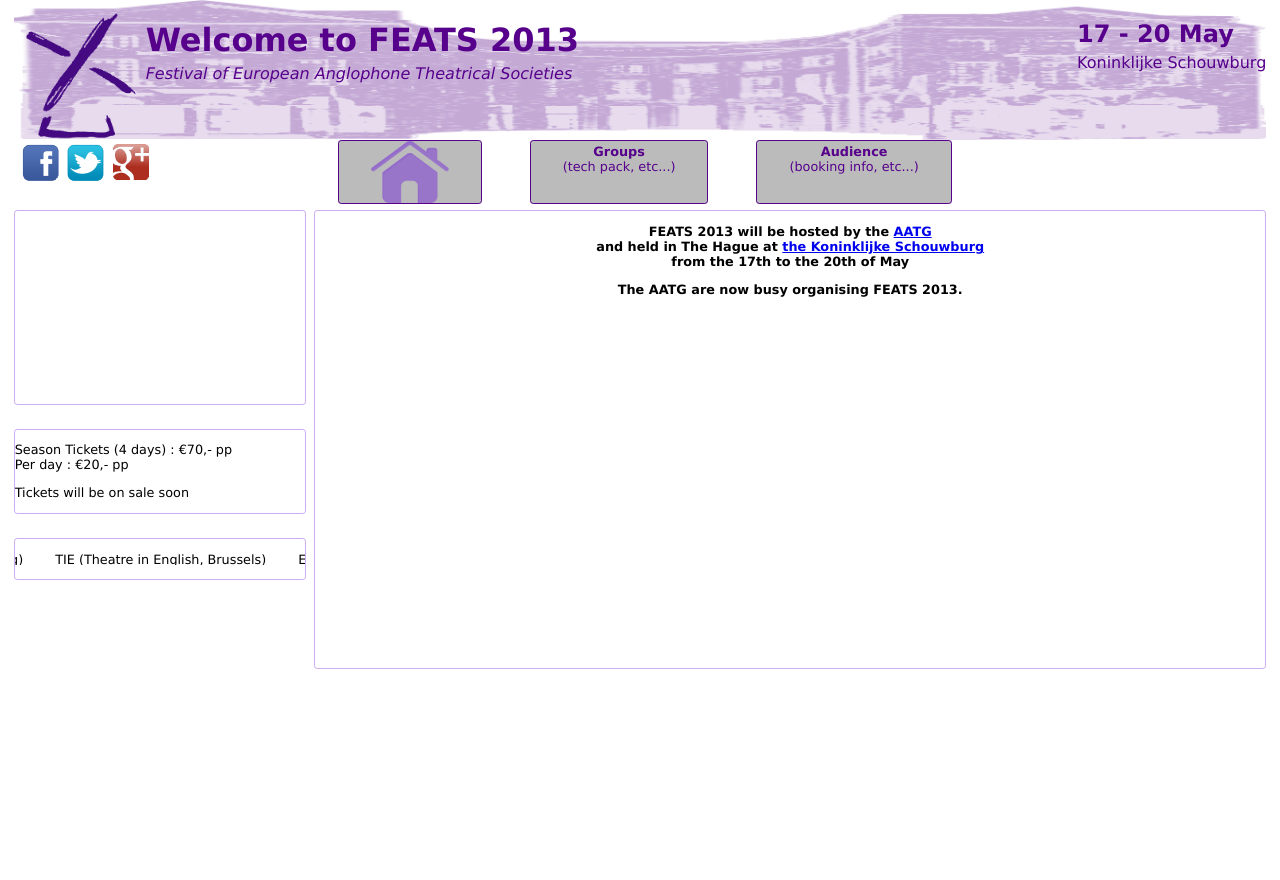
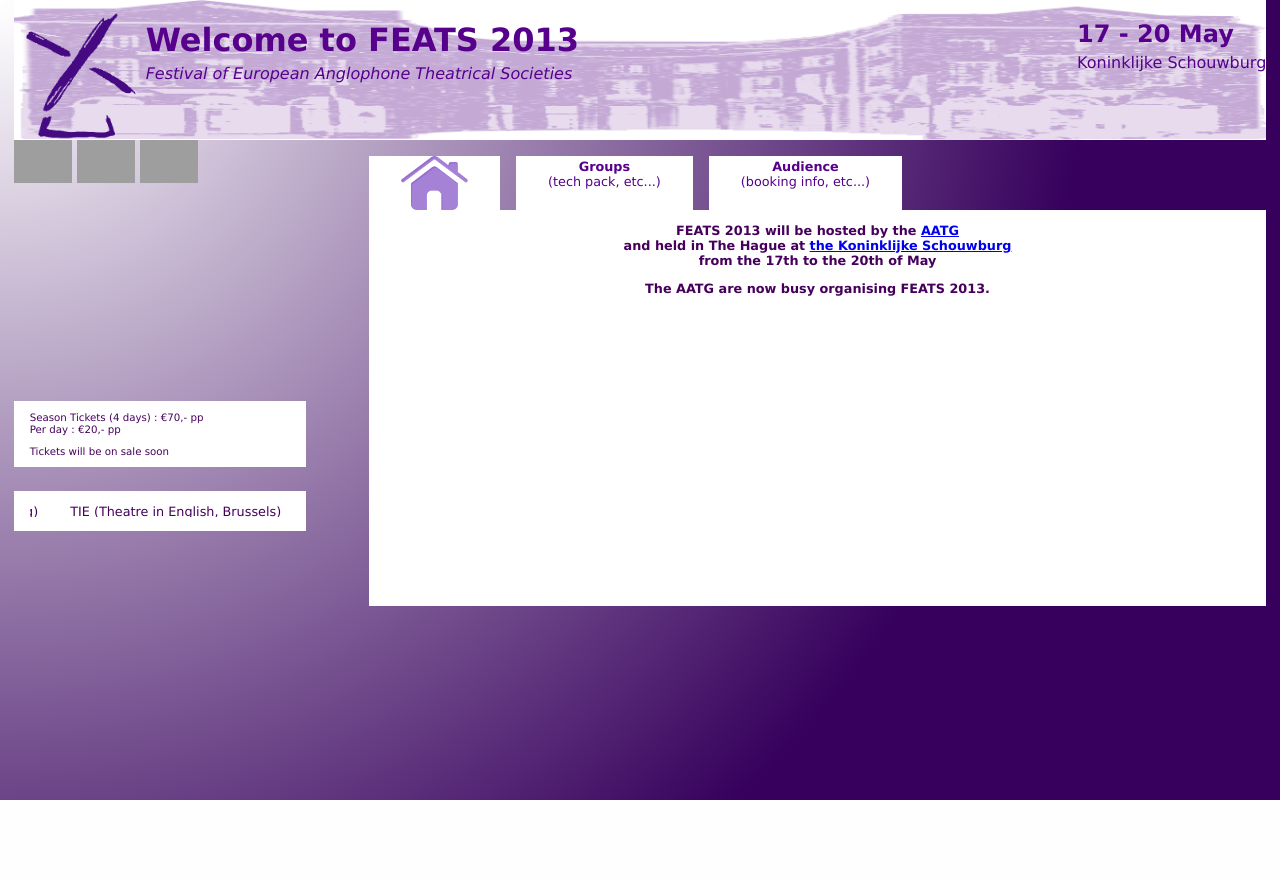
Before and after one commit to paysdoc/feats, a PHP site: page / in a window 1280 px wide. After the commit the page ends 800 px from the top, so only its background shows below. Run offline with PHP 8.4, Linux system fonts and the light colour scheme; a map, chart or similar area stays blank; some libraries are stand-ins or nearby versions; grey boxes are pictures that could not be loaded.

Commit message:
improved styling

```diff
--- a/domains/feats.nl/public_html/css/feats.css
+++ b/domains/feats.nl/public_html/css/feats.css
@@ -1,21 +1,29 @@
 body {
 	position:absolute;
-	background-color: #ffffff;
-	color: #000000;
+	color: #46005c;
 	font-family: Bauhaus,Verdana, Geneva, sans-serif;
 	height:100%;
 	width:100%;
 	margin:0;
 	padding:0;
 }
+#TheWholePage {
+	height: 100%;
+	background-image: -ms-radial-gradient(left top, circle farthest-side, #FFFFFF 0%, #36005C 85%);
+	background-image: -moz-radial-gradient(left top, circle farthest-side, #FFFFFF 0%, #36005C 85%);
+	background-image: -o-radial-gradient(left top, circle farthest-side, #FFFFFF 0%, #36005C 85%);
+	background-image: -webkit-gradient(radial, left top, 0, left top, 970, color-stop(0, #FFFFFF), color-stop(1, #36005C));
+	background-image: -webkit-radial-gradient(left top, circle farthest-side, #FFFFFF 0%, #36005C 85%);
+	background-image: radial-gradient(circle farthest-side at left top, #FFFFFF 0%, #36005C 85%);
+}
 #Header {
-	background: url("/img/ks_watermark.png") no-repeat;
+	background: #ffffff url("/img/ks_watermark.png") no-repeat;
 	background-size: 100% 100%;
 	height:17.44%;
 	margin: 0 1.07% 0 1.07%;
 }
 #Top {
-	height:75.46%;
+	height:65.46%;
 	margin: 0 1.07% 0 1.07%;
 	padding: 0;
 }
@@ -24,7 +32,6 @@
 	margin: 0 1.07% 0 1.07%;
 }
 #Footer {
-	display:block;
 	height:5.22%;
 	margin: 0 1.07% 0 1.07%;
 }
@@ -34,26 +41,24 @@
 	width:100%;
 }
 #Info {
-	display:block;
 	height:79.57%;
 	width:23.33%;
 	float:left;
 }
 #Content_Container {
 	height:79.57%;
-	width:76.66%;
+	width:71.66%;
 	margin: 0;
 	float:right;
 	word-wrap:break-word;
 }
 #Content {
-	margin: 0.5rem 0 0 0.5rem;
+	margin: 1rem 0 0 0;
 	height: 95%;
 }
 #Menu_Landscape {
-	display:block;
 	height:100%;
-	width:76.66%;
+	width:71.66%;
 	float:right;
 }
 #Menu {
@@ -66,11 +71,9 @@
 	text-align: center;
 	font-size: 0.8rem;
 	color: #56008c;
-	background-color: #bbbbbb;
-	margin: 0 1rem 0 2rem;
+	background-color: #ffffff;
+	margin: 1rem 1rem 0 0;
 	padding: 0 2rem 0 2rem;
-	border: 1px #56008c solid;
-	border-radius: 0.2rem;
 	cursor: pointer;
 }
 .menu_text {
@@ -81,21 +84,19 @@
 	height:100%;
 	float:left;
 }
+#Social-icons {
+	margin-top: 1rem;
+}
 #Pictures {
 	display:none;
 	position:relative;
 	height:80%;
 	top: 10%;
 }
-#Pictures .box {
-	margin: 0;
-}
 #Map {
 	height:40%;
-	border: 1px #ccadf4 solid;
-	border-radius: 0.2rem;
 	overflow: hidden;
-	margin: 0.5rem 0 0 0;
+	margin: 1rem 0 0 0;
 }
 .tickercontainer {
 	overflow:hidden;
@@ -120,9 +121,14 @@
 	margin: 0;
 	padding-right: 2rem;
 }
+#Tickets {
+	font-size: 0.8rem;
+}
 .logo {
+	float:left
+}
+.img {
 	height:100%;
-	float:left
 }
 .heading {
 	float:left;
@@ -158,29 +164,11 @@
 	max-width: 15rem;
 }
 .box {
-	border: 1px #ccadf4 solid;
-	border-radius: 0.2rem;
+	background-color: #ffffff;
 	overflow: hidden;
 	margin: 1.5rem 0 0 0;
-	font-size: 0.8rem;
-}
-#social-icons {
-}
-.social {
-	float:left;
-	background: url('/img/social.png') no-repeat;
-	height: 37px;
-	width: 37px;
-	margin: 0.3rem 0 0 0.5rem
-}
-.twitter {
-	background-position: -2px -9px;
-}
-.facebook {
-	background-position: -2px -129px;
-}
-.googleplus {
-	background-position: -2px -169px;
+	padding: 0 1rem 0 1rem;
+	font-size: 0.8em;
 }
 @media screen and (max-height: 500px) {
 	html {
@@ -191,7 +179,7 @@
 	html {
 		font-size: 80%;
 	}
-	.logo, .menuitem {
+	.img, .menuitem {
 		height:80%;
 	}
 }
@@ -204,7 +192,7 @@
 	html {
 		font-size: 60%;
 	}
-	.logo, .menuitem {
+	.img, .menuitem {
 		height:60%;
 	}
 }
@@ -217,7 +205,7 @@
 	html {
 		font-size: 40%;
 	}
-	.logo, .menuitem {
+	.img, .menuitem {
 		height:40%;
 	}
 }
--- a/domains/feats.nl/public_html/css/feats_5_3.css
+++ b/domains/feats.nl/public_html/css/feats_5_3.css
@@ -1,6 +1,4 @@
 #Header {
-	background: url("/img/ks_watermark.png") no-repeat;
-	background-size: 100% 100%;
 	height:17.44%;
 	margin: 0 1.07% 0 1.07%;
 }
@@ -19,7 +17,7 @@
 }
 #Menu_Container, #Info {
 	height:100%;
-	width:22.75%;
+	width:18.75%;
 	float:left;
 }
 #Info {
@@ -32,7 +30,7 @@
 	word-wrap:break-word;
 }
 #Content {
-	margin: 0.5rem;
+	margin: 1rem 0 0 0;
 }
 #Menu_Landscape {
 	width:100%;
@@ -43,18 +41,14 @@
 	height:19.16%;
 	width:100%;
 }
+#Map {
+	margin: 1rem 0 0 0;
+}
 .menuitem {
 	height: 2.2rem;
-	width: 100%;
-	text-align: center;
-	font-size: 0.8rem;
-	color: #56008c;
-	background-color: #bbbbbb;
+	width: 70%;
 	margin: 1rem 0 0 0;
 	padding: 0;
-	border: 1px #56008c solid;
-	cursor: pointer;
-	clear: left;
 }
 .menuitem hover {
 	color: #ccadf4;
--- a/domains/feats.nl/public_html/css/feats_handheld.css
+++ b/domains/feats.nl/public_html/css/feats_handheld.css
@@ -1,23 +1,18 @@
 body {
-	position:absolute;
 	background: #000000;
 	color: #ffffff;
-	font-family: Bauhaus,Verdana, Geneva, sans-serif;
-	height:100%;
-	width:100%;
-	margin:0;
-	padding:0;
+}
+#TheWholePage {
+	background: #26005c;
 }
 #Header {
-	background: #ffffff url("/img/ks_watermark.png") no-repeat;
-	background-size: 100% 100%;
-	height:126px;
+	height:12.5%;
 	margin: 0;
-	padding: 2px;
 }
 #Top {
 	margin: 0;
 	padding: 0;
+	height:67.5%%;
 }
 #Footer {
 	display:none;
@@ -25,7 +20,7 @@
 #Menu{
 	display:block;
 	width:100%;
-	height:110px;
+	height:12.5%;
 }
 #Info {
 	display:none;
@@ -33,9 +28,7 @@
 #Content_Container {
 	height:100%;
 	width:100%;
-	margin: 0;
 	float:none;
-	word-wrap:break-word;
 }
 #Bottom {
 	display:none;
@@ -43,185 +36,45 @@
 #Menu_Container{
 	position:absolute;
 	bottom:0;
+	left: 25%;
 }
 .menubutton {
 	float:left;
 	height: 100%;
 	width:16.66%;
-	background-color: #bbbbbb;
+	background-color: #ffffff;
 	margin: 0;
 	padding: 0;
-	border: none;
-	border-radius: 0;
 	cursor: pointer;
 }
 .menuitem {
-	text-align: center;
-	font-size: 0.8rem;
 	width: 100%;
 	height: 100%;
-	color: #56008c;
-	background-color: #bbbbbb;
 	margin: 0;
 	padding: 0;
-	border: 1px #56008c solid;
-	border-radius: 0;
-}
-.menuitem img {
-    max-height: 110px;
+	border-style:groove;
+	border-width:2px;
+	border-color:#888888;
 }
 .menu_text {
-	margin-top: 25px;
+	margin-top: 2em;
 }
 #Menu_Landscape {
 	display:none;
 }
 #Social {
 	width:100%;
-	height:100%;
+	height:90%;
+	margin-top: 0.5rem;
 	float:left;
 }
 .box {
-	border: none;
-	margin: 0;
-	padding: 0;
+	background:#26005c;
 }
 #Pictures {
 	display:none;
-	position:relative;
-	height:80%;
-	top: 10%;
-}
-#Pictures .box {
-	margin: 0;
 }
 #Map {
-	height:40%;
-	border: 1px #ccadf4 solid;
-	border-radius: 0.2rem;
-	overflow: hidden;
+	height:100%;
 	margin: 0.5rem 0 0 0;
 }
-.tickercontainer {
-	overflow:hidden;
-	margin:0;
-	padding:0;
-	height: 2.5rem;
-}
-.tickercontainer .mask {
-	position: relative;
-	top: 0.8rem;
-	height: 0.8rem;
-	overflow: hidden;
-}
-#Marquee ul.newsticker {
-	position:relative;
-	list-style-type:none;
-	margin:0;
-	padding:0;
-}
-#Marquee ul.newsticker li {
-	float: left;
-	margin: 0;
-	padding-right: 2rem;
-}
-.logo {
-	height:100%;
-	float:left
-}
-.heading {
-	float:left;
-	color:#56008c;
-}
-.date {
-	float:right;
-	color:#56008c;
-}
-.heading h1 {
-	text-align: center;
-}
-.heading h1, .date h2 {
-	margin-bottom: 5px;
-}
-.par {
-	height:100%;
-	font-size: 0.8rem;
-	text-align:center;
-}
-.counter {
-	text-align:center;
-	position:relative;
-	top:10%
-}
-.cell {
-	width: 33%;
-	float: left;
-}
-.cell img {
-	margin-left: 2rem;
-	text-align: center;
-	max-width: 15rem;
-}
-.box {
-	border: none;
-	overflow: hidden;
-	margin: 1.5rem 0 0 0;
-	font-size: 0.8rem;
-}
-#social-icons {
-}
-.social {
-	float:left;
-	background: url('/img/social.png') no-repeat;
-	height: 37px;
-	width: 37px;
-	margin: 0.3rem 0 0 0.5rem
-}
-.twitter {
-	background-position: -2px -9px;
-}
-.facebook {
-	background-position: -2px -129px;
-}
-.googleplus {
-	background-position: -2px -169px;
-}
-@media screen and (max-height: 500px) {
-	html {
-		font-size: 80%;
-	}
-}
-@media screen and (max-width: 900px) {
-	html {
-		font-size: 80%;
-	}
-	.logo {
-		height:80%;
-	}
-}
-@media screen and (max-height: 400px) {
-	html {
-		font-size: 60%;
-	}
-}
-@media screen and (max-width: 800px) {
-	html {
-		font-size: 60%;
-	}
-	.logo {
-		height:60%;
-	}
-}
-@media screen and (max-height: 300px) {
-	html {
-		font-size: 40%;
-	}
-}
-@media screen and (max-width: 620px) {
-	html {
-		font-size: 40%;
-	}
-	.logo {
-		height:40%;
-	}
-}
--- a/domains/feats.nl/public_html/index.html
+++ b/domains/feats.nl/public_html/index.html
@@ -28,8 +28,9 @@
 </head>
 
 <body>
+    <div id="TheWholePage">
 	<div id="Header">
-		<img src="/img/logo_animated.gif" alt="feats animated logo" class="logo"/>
+		<img src="/img/logo_animated.gif" alt="feats animated logo" class="img logo"/>
 		<div class="heading">
 			<h1>Welcome to FEATS 2013</h1>
 			<i>Festival of European Anglophone Theatrical Societies</i>
@@ -84,11 +85,9 @@
 				</div>
 			</div>
 			<div id="Social">
-				<div id="social-icons">
-					<a href="http://www.facebook.com/groups/248508651916737" target="_blank" class="social facebook" title="follow us on Facebook"></a>
-					<a href="https://twitter.com/FEATStheHague" target="_blank" class="social twitter" title="follow us on Twitter"></a>
-					<a href="https://plus.google.com/107416515521837654668/posts?hl=en" target="_blank" class="social googleplus" title="follow us on Google"></a>
-				</div>
+				<a href="http://www.facebook.com/groups/248508651916737" target="_blank" class="img" title="follow us on Facebook"><img src="/img/fb.png" height="80%"/></a>
+				<a href="https://twitter.com/FEATStheHague" target="_blank" class="img" title="follow us on Twitter"><img src="/img/tw.png" height="80%"/></a>
+				<a href="https://plus.google.com/107416515521837654668/posts?hl=en" target="_blank" class="img" title="follow us on Google"><img src="/img/gplus.png" height="80%"/></a>
 			</div>
 		</div>
 		<div id="Content_Container">
@@ -123,20 +122,20 @@
 		</div>
 	</div>
 	<div id="Bottom">
-		<div id="Pictures" class="box">
+		<div id="Pictures"><div class="box">
 			<div class="par">
 				<div class="cell"><img src="img/theatre_outside.jpg" onmouseover="this.style.cursor='pointer'" onclick="toggle(this, '5px');" onmouseout="diminish(this);"/></div>
 				<div class="cell"><iframe height="100%" src="http://www.youtube.com/embed/ZGjupOtgQ2U" frameborder="0" allowfullscreen></iframe></div>
 				<div class="cell"><img src="img/auditorium.jpg" onmouseover="this.style.cursor='pointer'" onclick="toggle(this, '-522px');" onmouseout="diminish(this);" /></div>
 			</div>
-		</div>
+		</div></div>
 	</div>
 	<div id="Footer">
 		<div class="counter">
 			<script language="JavaScript">
 			TargetDate = "5/17/2013 7:30 PM";
-			BackColor = "#ffffff";
-			ForeColor = "#56008c";
+			BackColor = "#36005c";
+			ForeColor = "#ffffff";
 			CountActive = true;
 			CountStepper = -1;
 			LeadingZero = true;
@@ -146,6 +145,7 @@
 			<script language="JavaScript" src="http://scripts.hashemian.com/js/countdown.js"></script>
 		</div>
 	</div>
+    </div>
 <script type="text/javascript">
 	window.onload = loadScript;
 	jQuery('#webticker').webTicker();
```
